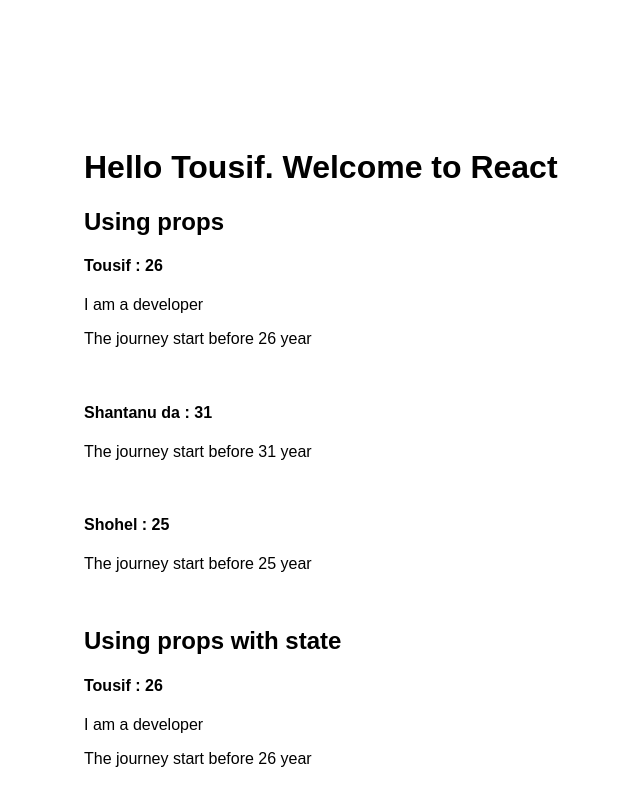
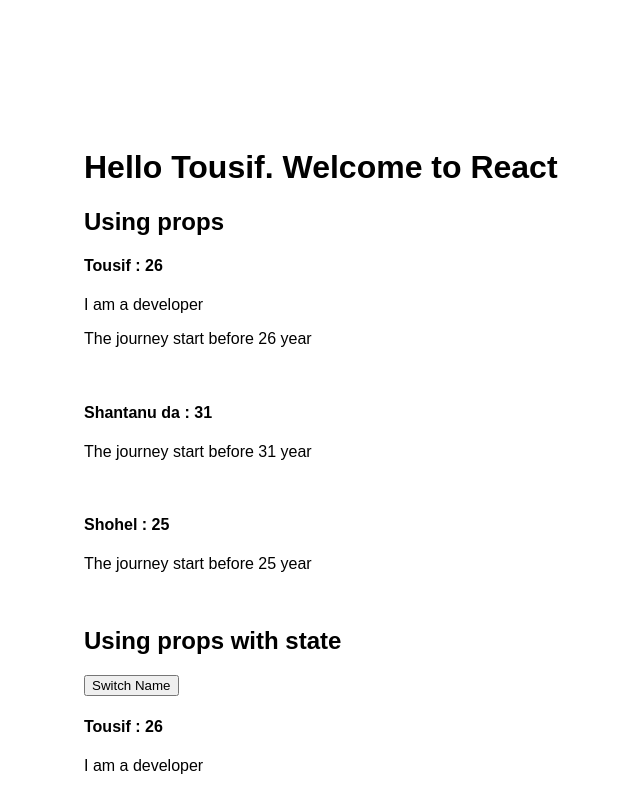
Before and after one commit to tousifahammad/react-complete-guide, a React (Create React App) app in the folder Project/react-complete-guide/: page / in a window 1280 px wide. Shown: the top 791 px of the page, without its empty margins (44-684 px from the left). Built offline with nearby package versions, Linux system fonts and the light colour scheme.

Commit message:
Button
how to handle ckick event and change state

```diff
--- a/Project/react-complete-guide/src/App.js
+++ b/Project/react-complete-guide/src/App.js
@@ -12,6 +12,18 @@
     ]
   }
 
+  swithNameHandler = () =>{
+    this.setState(
+      {
+        persons: [
+          { name: "Tousif Ahammad", age: "27" },
+          { name: "Shantanu Mondal", age: "37" },
+          { name: "Shohel Akhtar", age: "27" }
+        ]
+      }
+    )
+  }
+
   render() {
     return (
       <div className="App">
@@ -23,6 +35,9 @@
         <Person name="Shohel" age="25" />
 
         <h2>Using props with state</h2>
+
+        <button onClick = {this.swithNameHandler}> Switch Name </button>
+
         <Person name={this.state.persons[0].name} age={this.state.persons[0].age}> I am a developer </Person>
         <Person name={this.state.persons[1].name} age={this.state.persons[1].age} />
         <Person name={this.state.persons[2].name} age={this.state.persons[2].age} />
```
